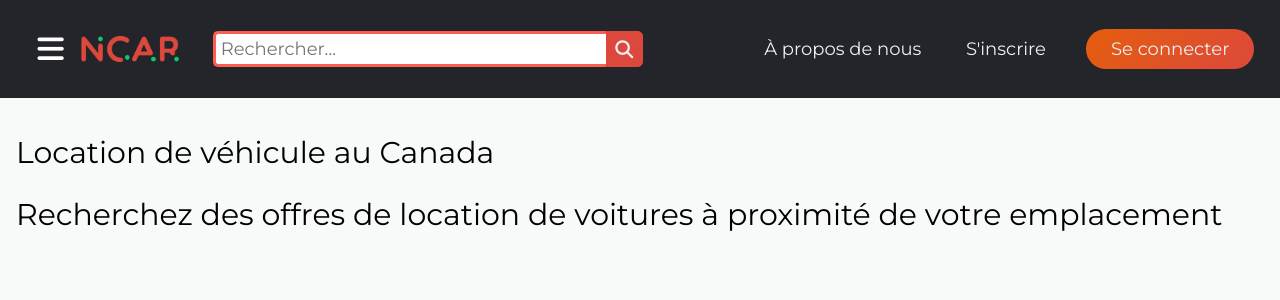
After one commit to loupid/CarRentalWeb, a PHP site: page /index.html in a window 1280 px wide. The commit adds this page. Shown: the top 300 px of the page. Run offline with PHP 8.4, Linux system fonts and the light colour scheme; some libraries are stand-ins or nearby versions.

Commit message:
Side bar menu

```diff
--- /dev/null
+++ b/CSS/advancedFilter.css
@@ -0,0 +1,44 @@
+.sidenav {
+    height: 100%;
+    width: 0;
+    position: fixed;
+    z-index: 1;
+    top: 0;
+    left: 0;
+    background-color: #111;
+    overflow-x: hidden;
+    transition: 0.5s;
+    padding-top: 60px;
+    margin-top: 95px;
+}
+
+.sidenav a {
+    padding: 8px 8px 8px 32px;
+    text-decoration: none;
+    font-size: 25px;
+    color: #818181;
+    display: block;
+    transition: 0.3s;
+}
+
+.sidenav a:hover {
+    color: #f1f1f1;
+}
+
+.sidenav .closebtn {
+    position: absolute;
+    top: 0;
+    right: 25px;
+    font-size: 36px;
+    margin-left: 50px;
+}
+
+#main_body {
+    transition: margin-left .5s;
+    padding: 16px;
+}
+
+@media screen and (max-height: 450px) {
+    .sidenav {padding-top: 15px;}
+    .sidenav a {font-size: 18px;}
+}
--- a/CSS/styles.css
+++ b/CSS/styles.css
@@ -1,10 +1,12 @@
 @import url('https://fonts.googleapis.com/css2?family=Montserrat&display=swap');
-
+@import "topNavBar.css";
+@import "advancedFilter.css";
 @media only screen and (max-width:620px) {
 
 }
 
 body {
+    background-color:  #f8f9f9;
     padding: 0;
     margin: 0;
 }
@@ -17,101 +19,22 @@ body {
     text-decoration: none;
 }
 
-header {
+.container{
     display: flex;
-    justify-content: flex-end;
-    align-items: center;
-    background-color: #24252A;
-    padding: 20px 2%;
 }
 
-.logo {
-    cursor: pointer;
-    margin-right: auto;
-    width: 8%;
-}
-
-.nav_links {
-    list-style: none;
-}
-
-.nav_links li {
-    display: inline-block;
-    padding: 0 20px;
-}
-
-.nav_links li a {
-    transition: all 0.3s ease 0s;
-}
-
-.nav_links li a:hover {
-    color: #F39C12;
-}
-
-#btn_login {
-    margin-left: 20px;
-    padding: 9px 25px;
-    background: linear-gradient(135deg, #e55e0d 0%, #dc483c 100%);
-    border: none;
-    border-radius: 50px;
-    cursor: pointer;
-    transition: all 0.3s ease 0s;
-}
-
-button:hover {
-    background-color: #F39C12;
+.container * {
+    font-size: 30px;
     color: #000000;
 }
 
-.search {
-    width: 35%;
-    display: flex;
-    margin-right: 5%;
+.advanced_filters{
+    width: 15%;
+    background-color: yellow;
+    height: 100%;
 }
 
-.search_box {
-    width: 100%;
-    border: 3px solid #fd5e53;
-    border-radius: 5px 0 0 5px;
-    border-right: none;
-    padding: 5px;
-    height: 20px;
-    outline: none;
-    color: #9dbfaf;
+#main_body{
+    display: flex;
+    flex-direction: column;
 }
-
-.search_box:focus {
-    color: #000;
-    box-shadow: 0 0 5px #dc483c;
-}
-
-#btn_search{
-    width: 40px;
-    height: 36px;
-    border: 1px solid #dc483c;
-    background: #dc483c;
-    text-align: center;
-    border-radius: 0 5px 5px 0;
-    cursor: pointer;
-    font-size: 20px;
-}
-
-#btn_burger{
-    width: 50px;
-    height: 50px;
-    background: #24252A;
-    margin-right: 5px;
-    text-align: center;
-    cursor: pointer;
-    font-size: 20px;
-    border: none;
-}
-
-#btn_burger i:hover{
-    color: #fd5e53;
-}
-
-#btn_burger i{
-    font-size: 30px;
-    color: white;
-}
--- /dev/null
+++ b/CSS/topNavBar.css
@@ -0,0 +1,99 @@
+
+header {
+    display: flex;
+    justify-content: flex-end;
+    align-items: center;
+    background-color: #24252A;
+    padding: 20px 2%;
+}
+
+.logo {
+    cursor: pointer;
+    margin-right: auto;
+    width: 8%;
+}
+
+.nav_links {
+    list-style: none;
+}
+
+.nav_links li {
+    display: inline-block;
+    padding: 0 20px;
+}
+
+.nav_links li a {
+    transition: all 0.3s ease 0s;
+}
+
+.nav_links li a:hover {
+    color: #F39C12;
+}
+
+#btn_login {
+    margin-left: 20px;
+    padding: 9px 25px;
+    background: linear-gradient(135deg, #e55e0d 0%, #dc483c 100%);
+    border: none;
+    border-radius: 50px;
+    cursor: pointer;
+    transition: all 0.3s ease 0s;
+}
+
+button:hover {
+    background-color: #F39C12;
+    color: #000000;
+}
+
+.search {
+    width: 35%;
+    display: flex;
+    margin-right: 5%;
+}
+
+.search_box {
+    width: 100%;
+    border: 3px solid #fd5e53;
+    border-radius: 5px 0 0 5px;
+    border-right: none;
+    padding: 5px;
+    height: 20px;
+    outline: none;
+    color: #9dbfaf;
+}
+
+.search_box:focus {
+    color: #000;
+    box-shadow: 0 0 5px #dc483c;
+}
+
+#btn_search{
+    width: 40px;
+    height: 36px;
+    border: 1px solid #dc483c;
+    background: #dc483c;
+    text-align: center;
+    border-radius: 0 5px 5px 0;
+    cursor: pointer;
+    font-size: 20px;
+}
+
+#btn_burger{
+    width: 50px;
+    height: 50px;
+    background: #24252A;
+    margin-right: 5px;
+    text-align: center;
+    cursor: pointer;
+    font-size: 20px;
+    border: none;
+}
+
+#btn_burger i:hover{
+    color: #fd5e53;
+}
+
+#btn_burger i{
+    font-size: 30px;
+    color: white;
+}
--- /dev/null
+++ b/HTML/carsList.html
@@ -0,0 +1,3 @@
+<div>
+
+</div>
--- /dev/null
+++ b/JS/Main.js
@@ -0,0 +1,11 @@
+function openNav() {
+    document.getElementById("mySidenav").style.width = "250px";
+    document.getElementById("main_body").style.marginLeft = "250px";
+    document.getElementById("icon_btn_burger").style.color = "#fd5e53";
+}
+
+function closeNav() {
+    document.getElementById("mySidenav").style.width = "0";
+    document.getElementById("main_body").style.marginLeft= "0";
+    document.getElementById("icon_btn_burger").style.color= "#ffffff";
+}
--- /dev/null
+++ b/index.html
@@ -0,0 +1,48 @@
+<!DOCTYPE html>
+<html lang="en">
+<head>
+    <meta charset="UTF-8">
+    <title>Location de voitures</title>
+    <meta name="viewport" content="width=device-width, initial-scale=1">
+    <link rel="stylesheet" href="CSS/styles.css" type="text/css">
+    <script src="https://kit.fontawesome.com/b99e675b6e.js"></script>
+    <script src="https://code.jquery.com/jquery-3.4.1.min.js"></script>
+    <script src="JS/Main.js"></script>
+</head>
+<body>
+<header>
+    <button type="submit" id="btn_burger" onclick="openNav()"><i id="icon_btn_burger" class="fas fa-bars"></i></button>
+    <img class="logo" src="Images/Logo.PNG" alt="logo">
+    <div class="search">
+        <input type="text" class="search_box" placeholder="Rechercher...">
+        <button type="submit" id="btn_search"><i class="fa fa-search"></i></button>
+    </div>
+    <nav>
+        <ul class="nav_links">
+            <li><a href="#">À propos de nous</a></li>
+            <li><a href="#">S'inscrire</a></li>
+        </ul>
+    </nav>
+    <a href="#">
+        <button id="btn_login">Se connecter</button>
+    </a>
+</header>
+
+<div class="container">
+    <div id="mySidenav" class="sidenav">
+        <a href="javascript:void(0)" class="closebtn" onclick="closeNav()">&times;</a>
+        <a href="#">About</a>
+        <a href="#">Services</a>
+        <a href="#">Clients</a>
+        <a href="#">Contact</a>
+    </div>
+
+    <div id="main_body">
+        <div class="quick_filter">
+            <h1>Location de véhicule au Canada</h1>
+            <h2>Recherchez des offres de location de voitures à proximité de votre emplacement</h2>
+        </div>
+    </div>
+</div>
+</body>
+</html>
```
Also changed, not shown: index.php (deleted, +0 -30 lines), CSS/quickFilter.css (added).
